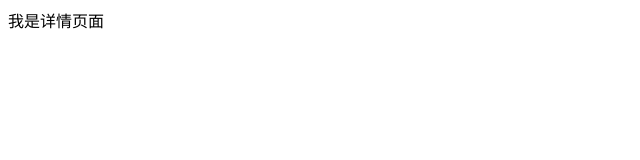
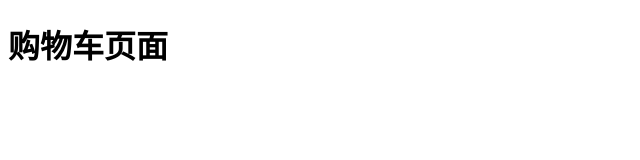
Before and after one commit to sg-skr/test-9, a plain HTML site: page html/car.html in a window 1280 px wide. Shown: the whole page, without its empty margins (0-640 px from the left). Drawn offline with Linux system fonts and the light colour scheme.

Commit message:
删除了详情页,增加了购物车页

```diff
--- a/html/detail.html
+++ b/html/car.html
@@ -7,6 +7,6 @@
     <title>Document</title>
 </head>
 <body>
-    我是详情页面
+    <h1>购物车页面</h1>
 </body>
 </html>
```
